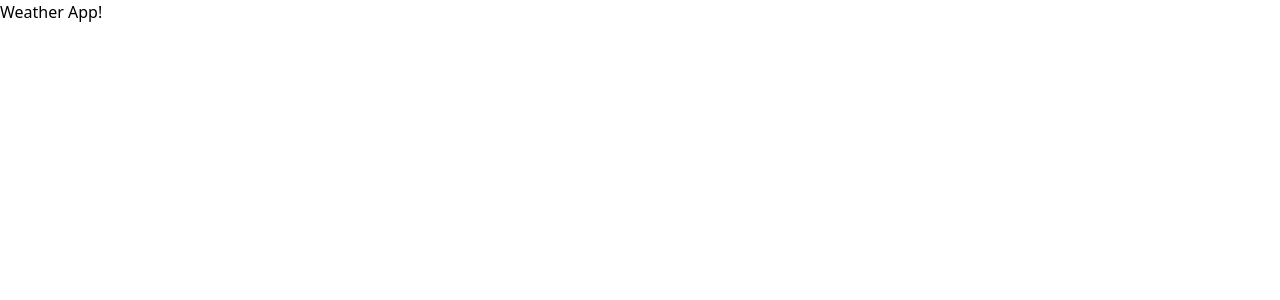
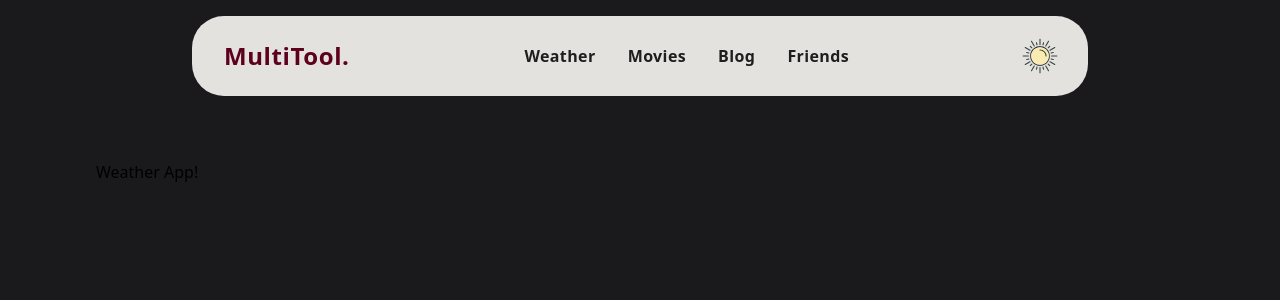
Before and after one commit to hellpes666/MultiTool, a React (Vite) app: page /weather in a window 1280 px wide. Shown: the top 300 px of the page. Built offline with nearby package versions, Linux system fonts and the light colour scheme.

Commit message:
change routes

```diff
--- a/src/App.tsx
+++ b/src/App.tsx
@@ -2,6 +2,8 @@ import { useSelector } from 'react-redux';
 import { RootState } from './store/store';
 import { Header, MainPage } from './components';
 import Container from './components/Container';
+import { BrowserRouter, Route, Routes } from 'react-router';
+import Weather from './components/Weather/Weather';
 
 function App() {
   const darkMode = useSelector((state: RootState) => state.theme.darkMode);
@@ -10,10 +12,22 @@ function App() {
     <div
       className={`h-full min-h-dvh w-full bg-[var(--bg-dark)] py-4 dark:bg-[var(--bg-light)] ${darkMode && 'dark'}`}
     >
-      <Header darkMode={darkMode} />
-      <Container>
-        <MainPage />
-      </Container>
+      <BrowserRouter>
+
+        <Header darkMode={darkMode} />
+        <Container>
+          <Routes>
+            <Route
+              path='/'
+              element={<MainPage />}
+            />
+            <Route
+              path='/weather'
+              element={<Weather />}
+            />
+          </Routes>
+        </Container>
+      </BrowserRouter>
     </div>
   );
 }
--- a/src/components/Header.tsx
+++ b/src/components/Header.tsx
@@ -10,9 +10,11 @@ const Header: React.FC<{ darkMode: boolean }> = ({ darkMode }) => {
 
   return (
     <header className='bg mx-auto flex w-[90%] max-w-[1280px] items-center justify-between rounded-4xl px-6 py-3 select-none sm:px-8 md:h-20 lg:w-[70%]'>
-      <h2 className='title text-lg font-extrabold sm:text-xl lg:text-2xl'>
-        MultiTool.
-      </h2>
+      <Link to='/'>
+        <h2 className='title text-lg font-extrabold sm:text-xl lg:text-2xl'>
+          MultiTool.
+        </h2>
+      </Link>
 
       <nav className='hidden md:block'>
         <ul className='text-nav flex items-center gap-6 lg:gap-8'>
--- a/src/main.tsx
+++ b/src/main.tsx
@@ -1,31 +1,17 @@
 import { StrictMode } from 'react';
-import { createRoot } from 'react-dom/client';
 import './index.css';
 import App from './App.tsx';
 import { Provider } from 'react-redux';
 import { store } from './store/store.ts';
 import ReactDOM from 'react-dom/client';
 import { HelmetProvider } from 'react-helmet-async';
-import { BrowserRouter, Routes, Route } from 'react-router';
-import Weather from './components/Weather/Weather.tsx';
 
 ReactDOM.createRoot(document.getElementById('root')!).render(
   <StrictMode>
     <HelmetProvider>
-      <BrowserRouter>
-        <Provider store={store}>
-          <Routes>
-            <Route
-              path='/'
-              element={<App />}
-            />
-            <Route
-              path='/weather'
-              element={<Weather />}
-            />
-          </Routes>
-        </Provider>
-      </BrowserRouter>
+      <Provider store={store}>
+        <App />
+      </Provider>
     </HelmetProvider>
   </StrictMode>
 );
```
